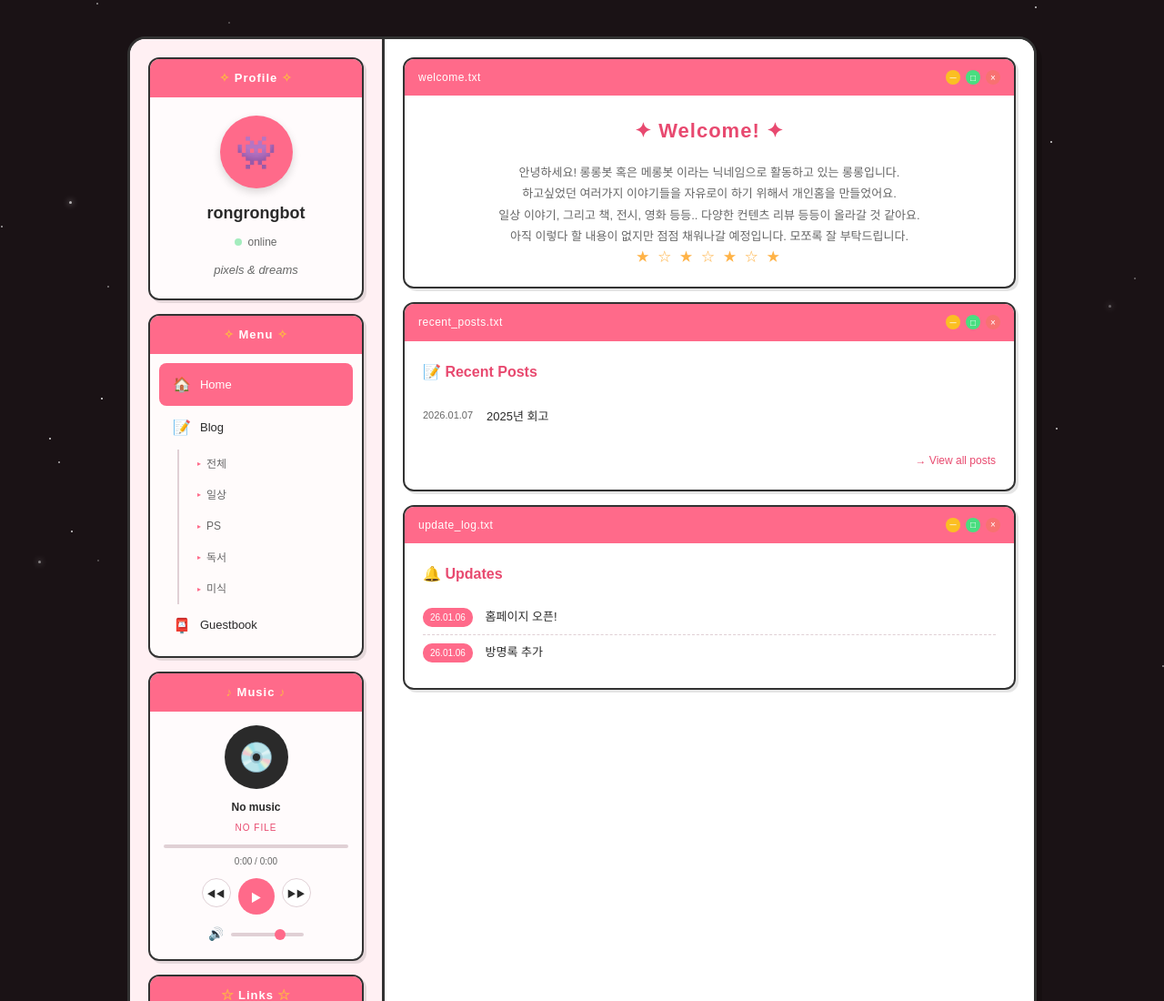
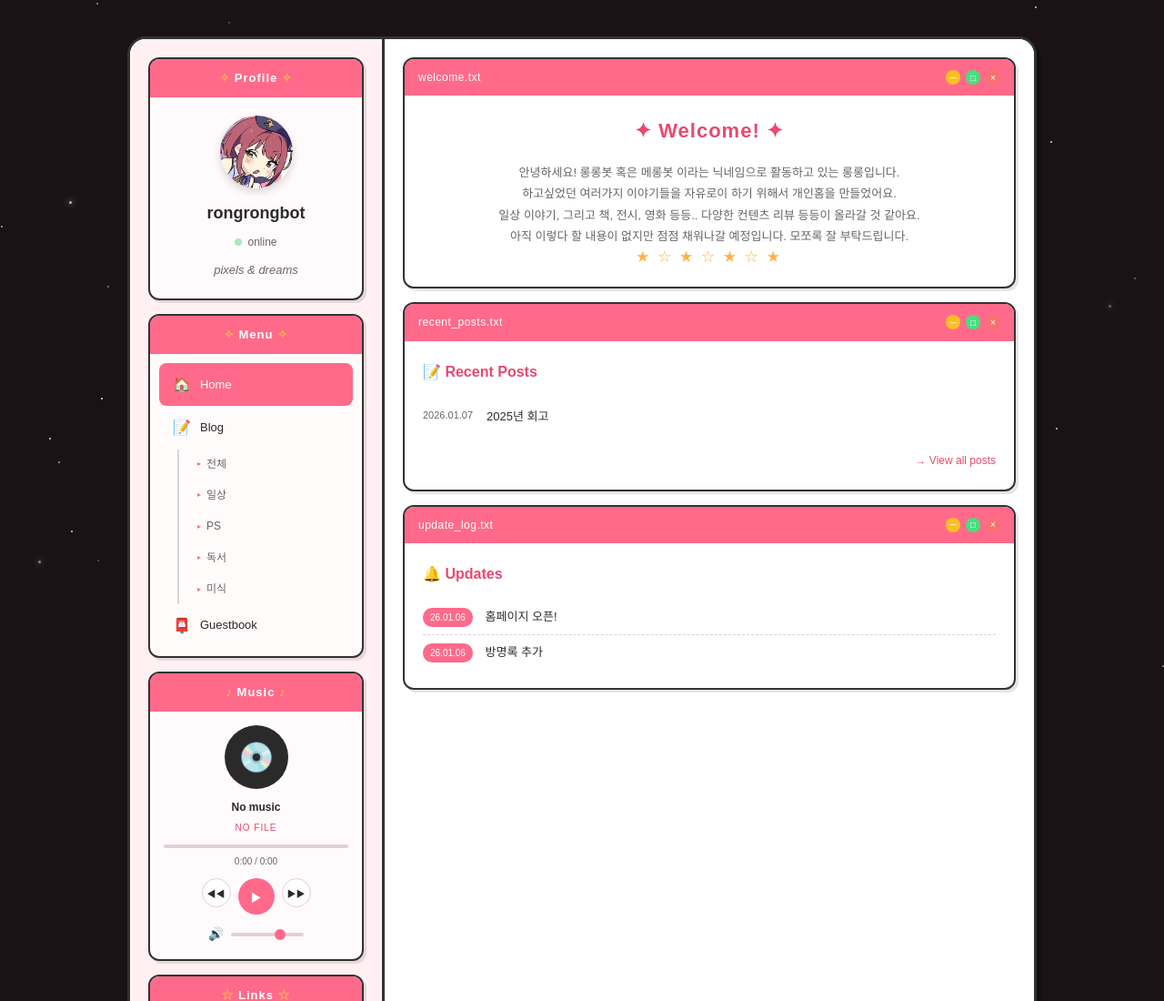
Before and after one commit to rongrongbot/rongrongbot.github.io, a plain HTML site: page index.html in a window 1280 px wide. Shown: the top 1100 px of the page at 91% size. Drawn offline with Linux system fonts and the light colour scheme; a web font is replaced by a local one.

Commit message:
프로필 이미지 추가 및 Open Graph 태그 적용

```diff
--- a/css/style.css
+++ b/css/style.css
@@ -190,16 +190,15 @@ body {
   width: 80px;
   height: 80px;
   margin: 0 auto 12px;
-  background: var(--primary);
   border-radius: 50%;
-  display: flex;
-  align-items: center;
-  justify-content: center;
+  overflow: hidden;
   box-shadow: 0 4px 10px rgba(0, 0, 0, 0.15);
 }
 
-.profile-emoji {
-  font-size: 36px;
+.profile-img img {
+  width: 100%;
+  height: 100%;
+  object-fit: cover;
 }
 
 .profile-name {
--- a/js/components/sidebar.js
+++ b/js/components/sidebar.js
@@ -95,7 +95,7 @@ function getSidebarHTML(currentPage, basePath, categories) {
       </div>
       <div class="profile-content">
         <div class="profile-img">
-          <span class="profile-emoji">👾</span>
+          <img src="${basePath}images/i0XIDM9m_400x400.jpg" alt="profile">
         </div>
         <div class="profile-name">rongrongbot</div>
         <div class="profile-status">
```
Also changed, not shown: images/i0XIDM9m_400x400.jpg (added).
